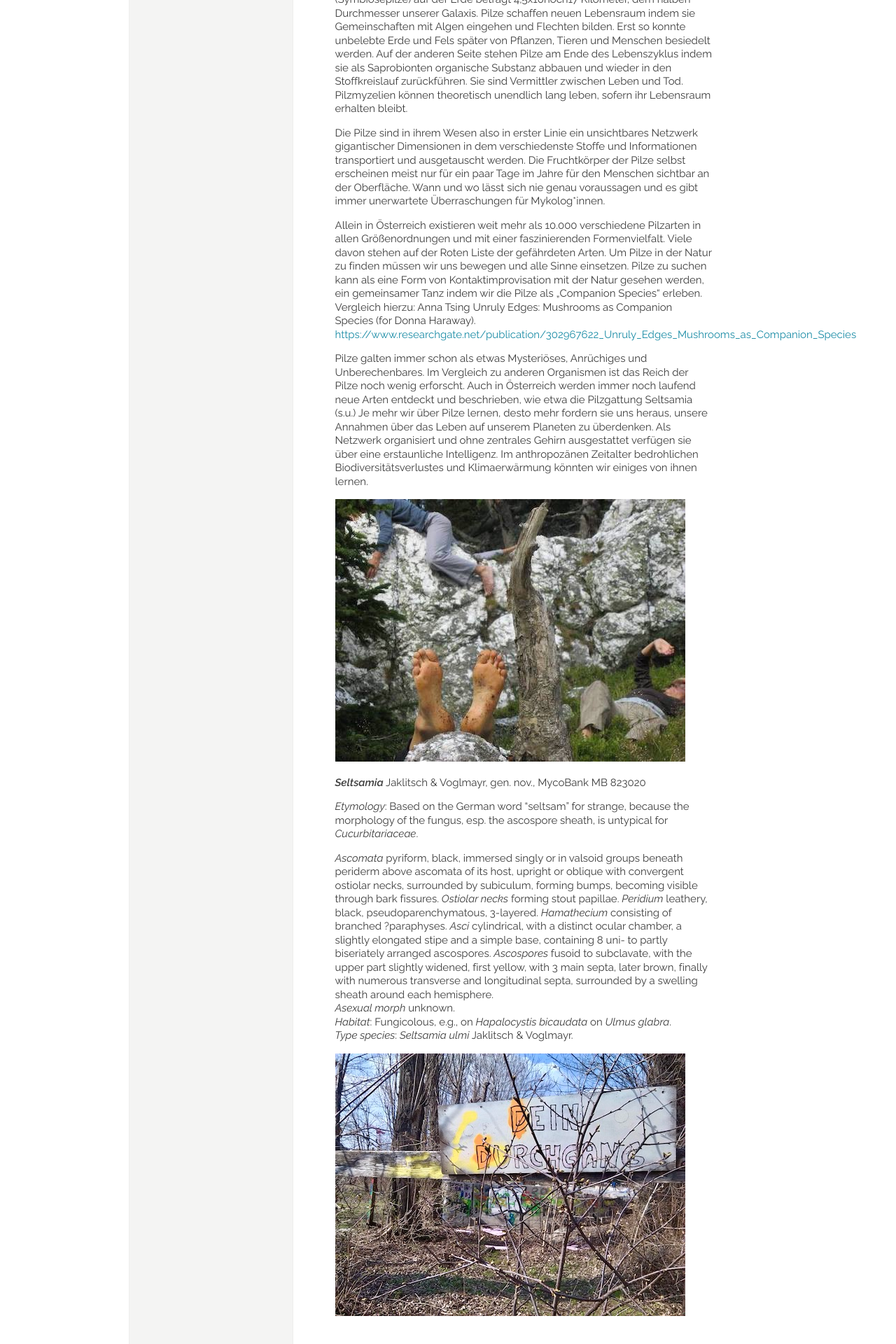
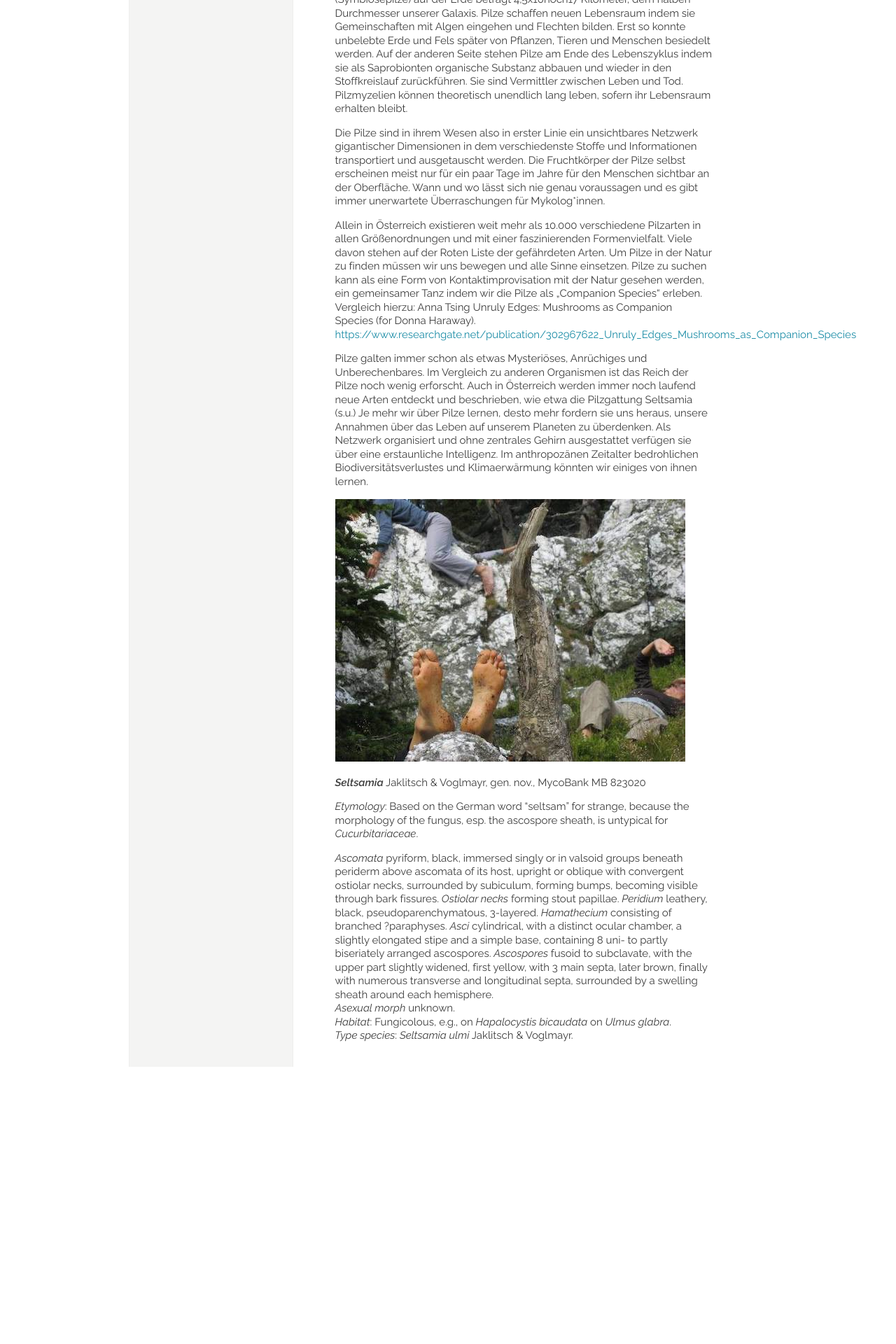
Before and after one commit to manulari/rollingpointat, a Jekyll site: the page built from _pages_de/mycelium.md, in a window 1280 px wide. Shown: the part 2696-4616 px from the top of the page at 70% size. Built offline with Jekyll 4.4.1, drawn with Linux system fonts in a browser that asks for light colours; comment, search, counter and statistics services are not loaded; after the commit the page ends 4220 px from its top, so only the background shows below that.

Commit message:
Update page (de) “mycelium”

```diff
--- a/_pages_de/mycelium.md
+++ b/_pages_de/mycelium.md
@@ -92,5 +92,3 @@ Pilze galten immer schon als etwas Mysteriöses, Anrüchiges und Unberechenbares
 *Asexual morph* unknown.\
 *Habitat*: Fungicolous, e.g., on *Hapalocystis bicaudata* on *Ulmus glabra*.\
 *Type species*: *Seltsamia ulmi* Jaklitsch & Voglmayr.
-
-![](/assets/uploads/img_20170312_134905.jpg)
```
